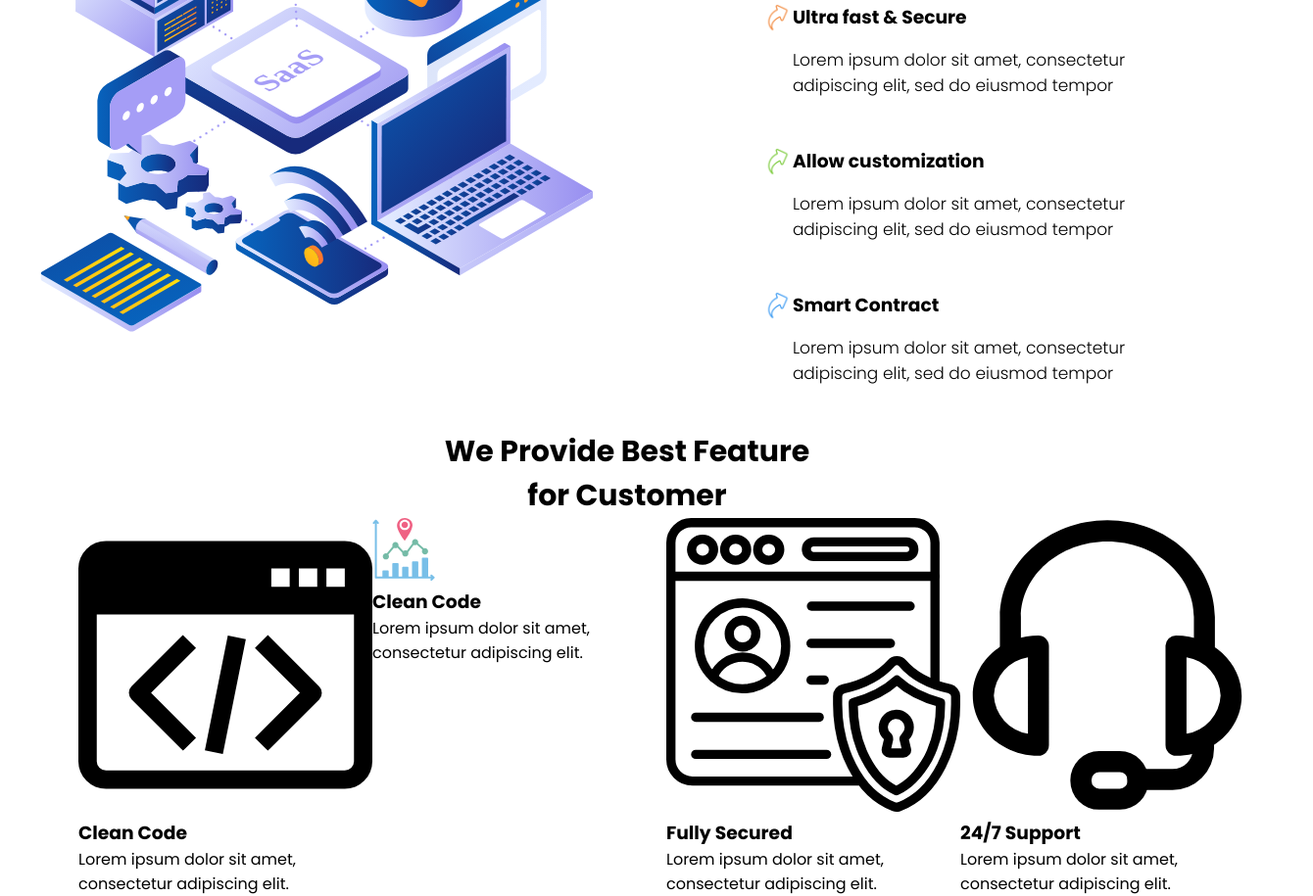
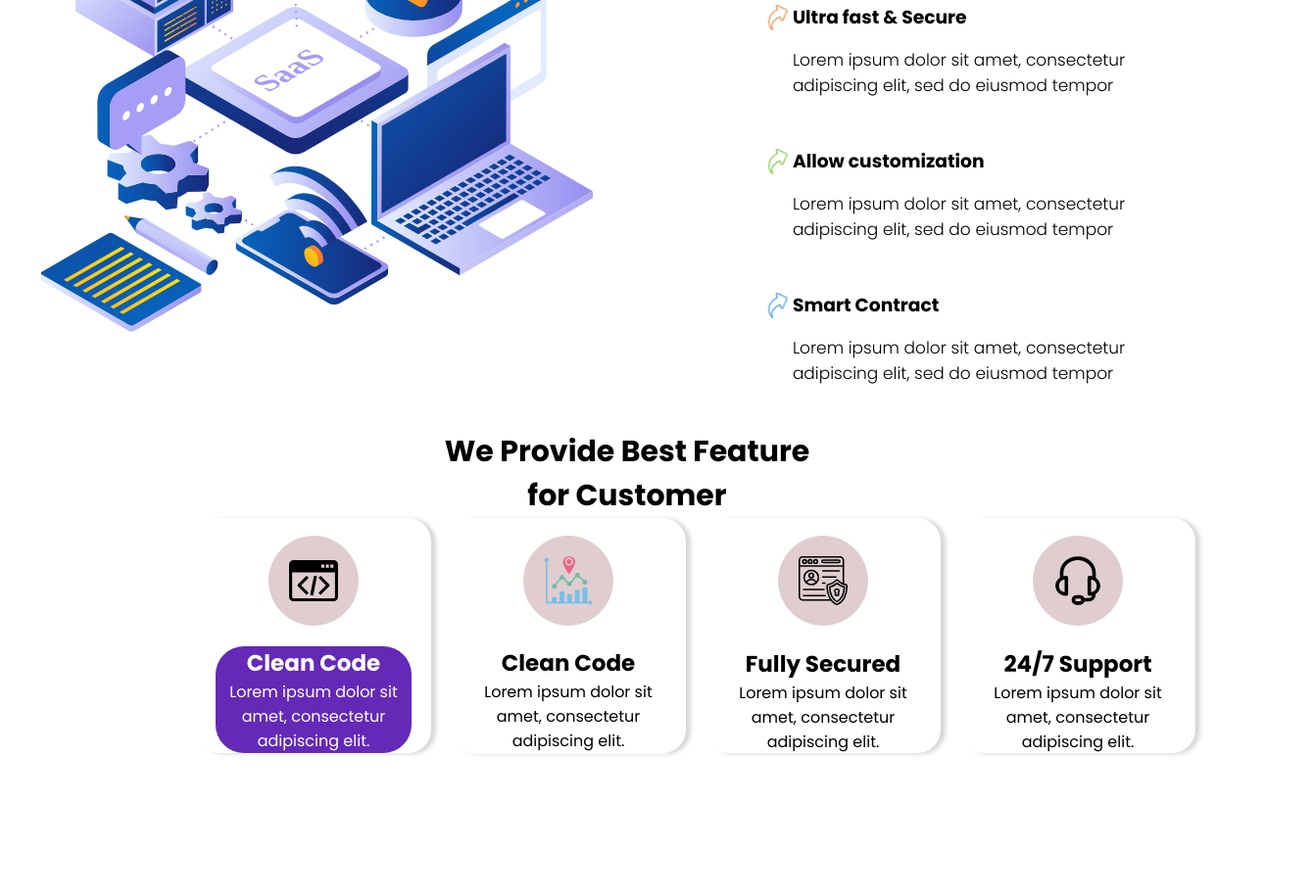
Before and after one commit to deepakmalikk/Project-13, a plain HTML site: page index.html in a window 1280 px wide. Shown: the part 1014-1929 px from the top of the page at 98% size, 1340 px wide, since content can reach past the window. After the commit the page ends 1863 px from the top, so only its background shows below. Drawn offline with Linux system fonts and the light colour scheme.

Commit message:
updated style file

```diff
--- a/style.css
+++ b/style.css
@@ -150,8 +150,9 @@
 }
 
 .saas-footer {
-    width: 100vw;
+    width: 100%;
     margin-top: 30px;
+    padding-bottom: 80px;
 }
 
 .saas-footer-heading {
@@ -170,25 +171,64 @@
 
 .saas-footer-cards {
     display: flex;
-    margin-left: 80px;
+    flex-direction: row;
+    justify-content: center;
+    width: 100%;
+
+    margin-left: 60px;
 }
 
-.card-1 {
-    box-shadow: rgba(0, 0, 0, 0.16) 0px 1px 4px;
-    width: 250px;
+.card{
+    box-shadow: rgba(0, 0, 0, 0.16) 5px 1px 4px;
+    width: 240px;
+    height: 240px;
     display: flex;
     flex-direction: column;
-
     align-items: center;
     justify-content: center;
-
-    border-radius: 5px;
+    text-align: center;
+    border-radius: 10%;
+    margin-left: 20px;
+}
+.card-top{
+    margin-top: 20px;
+}
+.image-circle{
+    background-color: #dfcdcf;
+    width: 90px;
+    height: 90px;
+    border: 1px solid #dfcdcf;
+    border-radius: 50px;
 }
 
-.html-img {
-    height: 60px;
-    background: #FAEAEB;
-    border: 28px solid #FAEAEB;
-    border-radius: 45px;
+.img {
+    margin-top: 20px;
+    height: 50px;
+}
+.active{
+    height: 110px;
+    margin-top: 30px;
+    background-color: #6429B7;
+    border: 1px solid #6429B7;
+    border-radius: 30px;
+    color: #ffffff;
+}
+.card-heading{
+    font-size: 23px;
+}
+.card-subheading{
+    width: 200px;
+    font-size: 16px;
+    text-align: center;
+    margin-left: auto;
+    margin-right: auto;
+}
+
+.card-bottom{
+    margin-top: 20px;
+
+    border: 1px solid #ffffff;
+
+
 
 }
```
